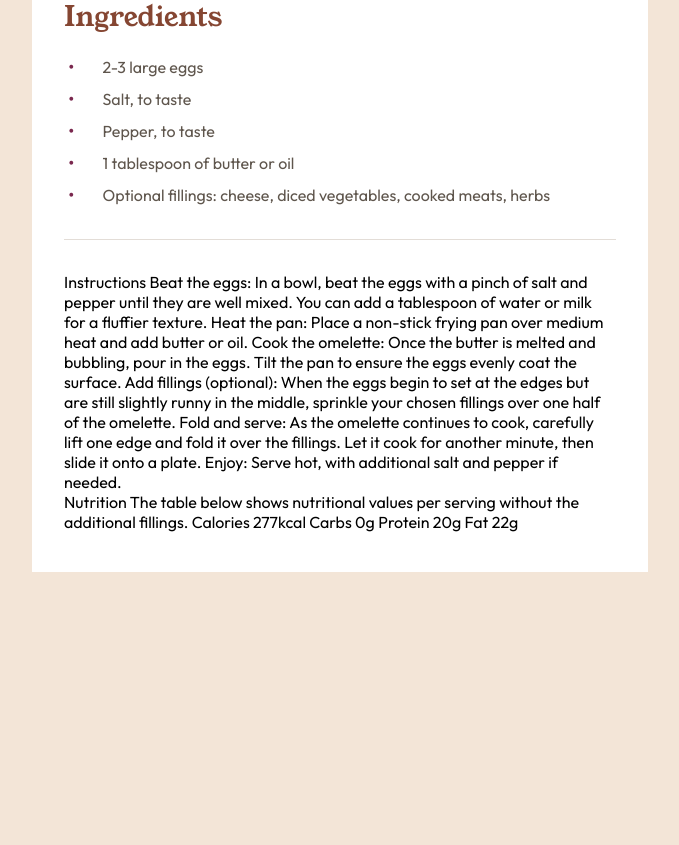
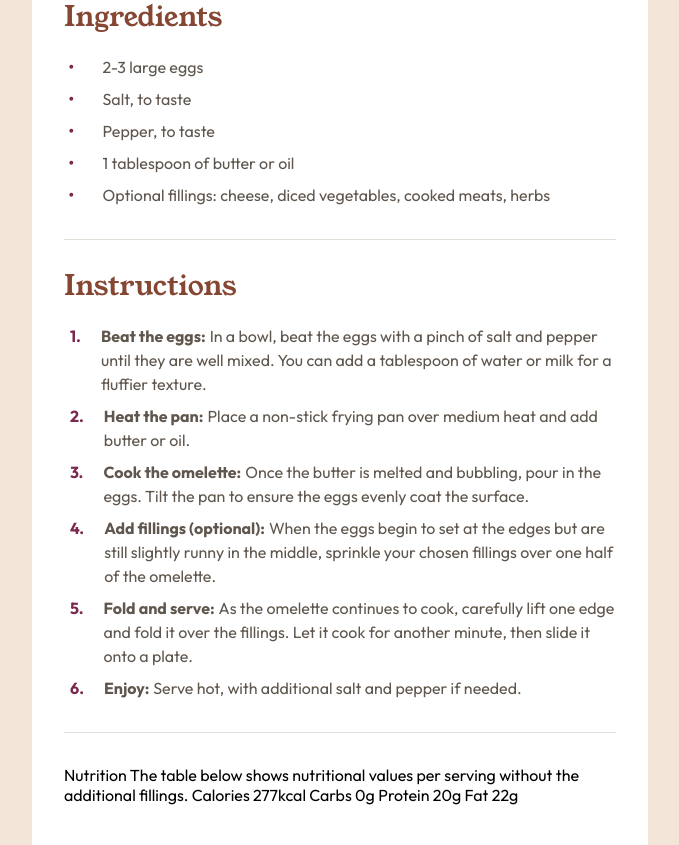
Before and after one commit to niezgoda-piotr/Frontend-Mentor---Recipe-page, a website built with Vite: page index.html in a window 1280 px wide. Shown: the part 679-1524 px from the top of the page, without its empty margins (300-979 px from the left). Before the commit the page ends 1251 px from the top, so only its background shows below. Built offline with nearby package versions, Linux system fonts and the light colour scheme.

Commit message:
Finish styling Instructions section

```diff
--- a/css/style.css
+++ b/css/style.css
@@ -92,13 +92,30 @@ main {
     padding: var(--spacing-500) var(--spacing-400);
 }
 
-.recipe-description__heading {
+.main-heading {
     font-family: var(--text-preset-2--font-family);
     font-size: var(--text-preset-2--size);
     font-weight: var(--text-preset-2--weight);
     line-height: var(--text-preset-2--line-height);
     color: var(--color-stone-900);
     margin-bottom: var(--spacing-300);
+}
+
+.secondary-heading {
+    font-family: var(--text-preset-2--font-family);
+    font-size: var(--text-preset-2--size);
+    font-weight: var(--text-preset-2--weight);
+    line-height: var(--text-preset-2--line-height);
+    color: var(--color-brown-800);
+    margin-bottom: var(--spacing-300);
+}
+
+.tertiary-heading {
+    font-size: var(--text-preset-3--size);
+    font-weight: var(--text-preset-3--weight);
+    line-height: var(--text-preset-3--line-height);
+    color: var(--color-rose-800);
+    margin-bottom: var(--spacing-200);
 }
 
 .recipe-description__para {
@@ -113,14 +130,6 @@ main {
     padding: var(--spacing-300);
     background-color: var(--color-rose-50);
     border-radius: var(--spacing-150);
-}
-
-.recipe-prep-time__heading {
-    font-size: var(--text-preset-3--size);
-    font-weight: var(--text-preset-3--weight);
-    line-height: var(--text-preset-3--line-height);
-    color: var(--color-rose-800);
-    margin-bottom: var(--spacing-200);
 }
 
 .recipe-prep-time__list {
@@ -161,15 +170,6 @@ main {
     border-bottom: 1px solid var(--color-stone-150);
 }
 
-.recipe-ingredients__heading {
-    font-family: var(--text-preset-2--font-family);
-    font-size: var(--text-preset-2--size);
-    font-weight: var(--text-preset-2--weight);
-    line-height: var(--text-preset-2--line-height);
-    color: var(--color-brown-800);
-    margin-bottom: var(--spacing-300);
-}
-
 .recipe-ingredients__list {
     font-size: var(--text-preset-4--size);
     font-weight: var(--text-preset-4--weight);
@@ -192,3 +192,42 @@ main {
     color: var(--color-rose-800);
     font-size: 1.25rem;
 }
+
+.recipe-instructions {
+    margin: var(--spacing-400) 0;
+    padding-bottom: var(--spacing-400);
+    border-bottom: 1px solid var(--color-stone-150);
+}
+
+.recipe-instructions__list {
+    font-size: var(--text-preset-4--size);
+    font-weight: var(--text-preset-4--weight);
+    line-height: var(--text-preset-4--line-height);
+    color: var(--color-stone-600);
+    margin: 0;
+    padding: 0;
+    list-style: none;
+    counter-reset: my-counter;
+}
+
+.recipe-instructions__list-elem {
+    display: flex;
+    margin-top: var(--spacing-100);
+    counter-increment: my-counter;
+}
+
+.recipe-instructions__list-elem::before {
+    content: counter(my-counter)".";
+    padding-left: 0.375rem;
+    padding-right: 1.25rem;
+    color: var(--color-rose-800);
+    font-weight: var(--text-preset-4-bold--weight);
+}
+
+.recipe-instructions__list-elem em {
+    font-style: normal;
+    font-size: var(--text-preset-4-bold--size);
+    font-weight: var(--text-preset-4-bold--weight);
+    line-height: var(--text-preset-4-bold--line-height);
+    padding-right: var(--spacing-50);
+}
--- a/index.html
+++ b/index.html
@@ -18,13 +18,13 @@
         </picture>
         <article class="recipe">
             <section class="recipe-description">
-                <h1 class="recipe-description__heading">Simple Omelette Recipe</h1>
+                <h1 class="main-heading">Simple Omelette Recipe</h1>
 
                 <p class="recipe-description__para">An easy and quick dish, perfect for any meal. This classic omelette combines beaten eggs cooked
                 to perfection, optionally filled with your choice of cheese, vegetables, or meats.</p>
             </section>
             <section class="recipe-prep-time">
-                <h3 class="recipe-prep-time__heading">Preparation time</h3>
+                <h3 class="recipe-prep-time__heading tertiary-heading">Preparation time</h3>
                 <ul class="recipe-prep-time__list">
                     <li class="recipe-prep-time__list-elem"><span><em>Total:</em>Approximately 10 minutes</span></li>
                     <li class="recipe-prep-time__list-elem"><span><em>Preparation:</em>5 minutes</span></li>
@@ -32,7 +32,7 @@
                 </ul>
             </section>
             <section class="recipe-ingredients">
-                <h2 class="recipe-ingredients__heading">Ingredients</h2>
+                <h2 class="secondary-heading">Ingredients</h2>
                 <ul class="recipe-ingredients__list">
                     <li class="recipe-ingredients__list-elem"><span>2-3 large eggs</span></li>
                     <li class="recipe-ingredients__list-elem"><span>Salt, to taste</span></li>
@@ -42,23 +42,19 @@
                 </ul>
             </section>
             <section class="recipe-instructions">
-                Instructions
-
-                Beat the eggs: In a bowl, beat the eggs with a pinch of salt and pepper until they are well mixed.
-                You can add a tablespoon of water or milk for a fluffier texture.
-
-                Heat the pan: Place a non-stick frying pan over medium heat and add butter or oil.
-
-                Cook the omelette: Once the butter is melted and bubbling, pour in the eggs. Tilt the pan to ensure
-                the eggs evenly coat the surface.
-
-                Add fillings (optional): When the eggs begin to set at the edges but are still slightly runny in the
-                middle, sprinkle your chosen fillings over one half of the omelette.
-
-                Fold and serve: As the omelette continues to cook, carefully lift one edge and fold it over the
-                fillings. Let it cook for another minute, then slide it onto a plate.
-
-                Enjoy: Serve hot, with additional salt and pepper if needed.
+                <h2 class="secondary-heading">Instructions</h2>
+                <ol class="recipe-instructions__list">
+                    <li class="recipe-instructions__list-elem"><span><em>Beat the eggs:</em>In a bowl, beat the eggs with a pinch of salt and pepper until they are well mixed.
+                        You can add a tablespoon of water or milk for a fluffier texture.</span></li>
+                    <li class="recipe-instructions__list-elem"><span><em>Heat the pan:</em>Place a non-stick frying pan over medium heat and add butter or oil.</span></li>
+                    <li class="recipe-instructions__list-elem"><span><em>Cook the omelette:</em>Once the butter is melted and bubbling, pour in the eggs. Tilt the pan to ensure
+                        the eggs evenly coat the surface.</span></li>
+                    <li class="recipe-instructions__list-elem"><span><em>Add fillings (optional):</em>When the eggs begin to set at the edges but are still slightly runny in the
+                        middle, sprinkle your chosen fillings over one half of the omelette.</span></li>
+                    <li class="recipe-instructions__list-elem"><span><em>Fold and serve:</em>As the omelette continues to cook, carefully lift one edge and fold it over the
+                        fillings. Let it cook for another minute, then slide it onto a plate.</span></li>
+                    <li class="recipe-instructions__list-elem"><span><em>Enjoy:</em>Serve hot, with additional salt and pepper if needed.</span></li>
+                </ol>
             </section>
             <section class="recipe-nutrition">
                 Nutrition
```
